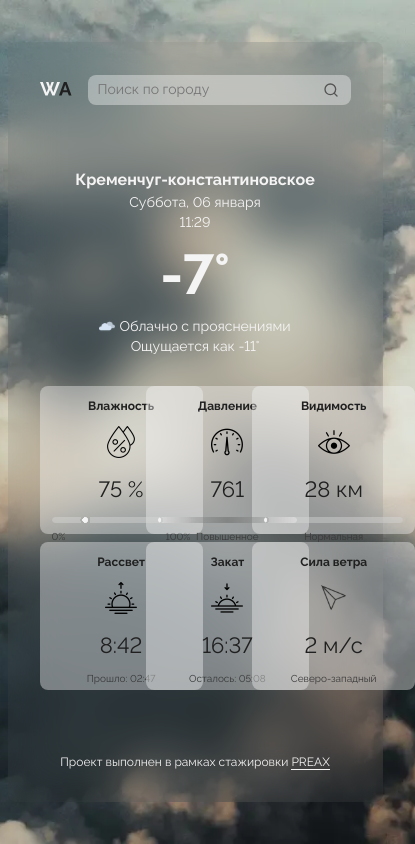
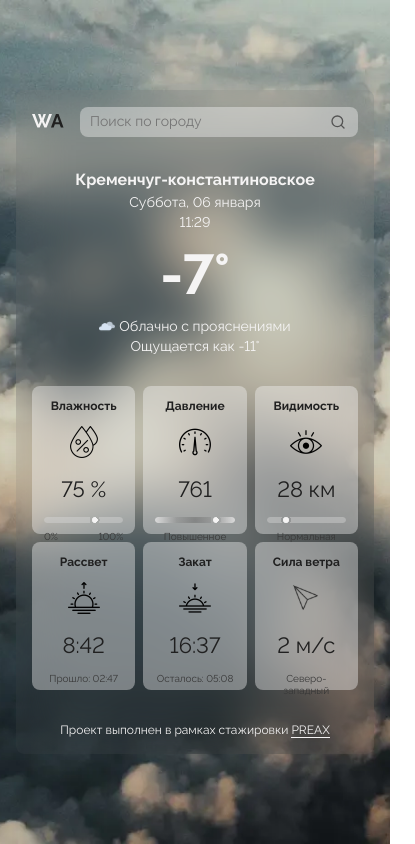
Before and after one commit to cactys/weather-app-2, a React (Create React App) app: page / in a window 390 px wide. Shown: the whole page, 415 px wide, since content can reach past the window. Built offline with nearby package versions, Linux system fonts and the light colour scheme.

Commit message:
task-done

```diff
--- a/src/components/App/App.jsx
+++ b/src/components/App/App.jsx
@@ -1,13 +1,11 @@
 import { useState } from 'react';
+import Header from '../Header/Header';
+import Main from '../Main/Main';
 import Footer from '../Footer/Footer';
-import Main from '../Main/Main';
-import Header from '../Header/Header';
 import CityCard from '../UI/CityCard/CityCard';
 import CardList from '../UI/CardList/CardList';
 import DataContext from '../../contexts/DataContext';
-
 import { articlesData, slider24Hours, slider5Days } from '../../mock/mockData';
-
 import styles from './App.module.css';
 
 function App() {
--- a/src/components/App/App.module.css
+++ b/src/components/App/App.module.css
@@ -14,3 +14,16 @@
 .container__title {
   display: none;
 }
+
+@media (max-width: 1023px) {
+  .container {
+    gap: var(--gap48);
+  }
+}
+
+@media (max-width: 640px) {
+  .container {
+    gap: calc(var(--gap-mobile) * 8);
+    padding: calc(var(--gap-mobile) * 4);
+  }
+}
--- a/src/components/Footer/Footer.module.css
+++ b/src/components/Footer/Footer.module.css
@@ -1,6 +1,6 @@
 .footer {
+  font-size: 16px;
   text-align: center;
-  font-size: 16px;
 }
 
 .footer__link {
--- a/src/components/Header/Header.jsx
+++ b/src/components/Header/Header.jsx
@@ -1,6 +1,5 @@
 import Input from '../UI/Input/Input';
 import Logo from '../UI/Logo/Logo';
-
 import styles from './Header.module.css';
 
 const Header = () => {
--- a/src/components/UI/BarValue/BarValue.jsx
+++ b/src/components/UI/BarValue/BarValue.jsx
@@ -1,28 +1,13 @@
-import { useEffect, useMemo, useState } from 'react';
 import styles from './BarValue.module.css';
 
 const BarValue = ({ title, rangeValue }) => {
-  useEffect(() => {
-    const bar = document.querySelector(`.${styles.bar}`);
-    const ellipse = document.querySelector(`.${styles.bar__ellipse}`);
-
-    bar.style.setProperty('--ellipse-position', `${rangeValue}%`);
-    ellipse.style.setProperty('--ellipse-position', `${rangeValue}%`);
-
-    return () => {
-      bar.style.removeProperty('--ellipse-position');
-      ellipse.style.removeProperty('--ellipse-position');
-    };
-  }, [rangeValue]);
-
   return (
-    <div
+    <span
       className={`${styles.bar} ${
         title === 'Давление' ? styles.bar_pressure : ''
       }`}
-    >
-      <span className={styles.bar__ellipse} />
-    </div>
+      style={{ '--ellipse-position': `${rangeValue}%` }}
+    />
   );
 };
 
--- a/src/components/UI/BarValue/BarValue.module.css
+++ b/src/components/UI/BarValue/BarValue.module.css
@@ -22,7 +22,8 @@
       rgba(218, 218, 218, 0.4) 100%);
 }
 
-.bar__ellipse {
+.bar::after {
+  content: '';
   position: absolute;
   left: calc(var(--ellipse-position) - 4px);
   display: block;
@@ -43,7 +44,7 @@
         #000 0);
   }
 
-  .bar__ellipse {
+  .bar::after {
     left: calc(var(--ellipse-position) - 3px);
     width: 6px;
     height: 6px;
--- a/src/components/UI/Card/Card.module.css
+++ b/src/components/UI/Card/Card.module.css
@@ -72,6 +72,12 @@
   margin: 0;
 }
 
+@media (max-width: 1023px) {
+  .card {
+    width: 163px;
+  }
+}
+
 @media screen and (max-width: 640px) {
   .card {
     gap: calc(var(--gap-mobile) * 3);
@@ -98,9 +104,3 @@
     line-height: var(--line-height-xs);
   }
 }
-
-@media (max-width: 1023px) {
-  .card {
-    width: 163px;
-  }
-}
--- a/src/components/UI/CardList/CardList.jsx
+++ b/src/components/UI/CardList/CardList.jsx
@@ -1,12 +1,10 @@
 import { useContext } from 'react';
 import Card from '../Card/Card';
+import DataContext from '../../../contexts/DataContext';
 import styles from './CardList.module.css';
-import DataContext from '../../../contexts/DataContext';
 
 const CardList = () => {
   const { articles } = useContext(DataContext);
-
-  console.log(articles);
 
   return (
     <ul className={styles['card-list']}>
--- a/src/components/UI/CardList/CardList.module.css
+++ b/src/components/UI/CardList/CardList.module.css
@@ -1,9 +1,9 @@
 .card-list {
-  max-width: fit-content;
-  width: 100%;
   display: grid;
   grid-template-columns: repeat(3, 1fr);
   gap: calc(var(--flex-gap) / 4);
+  width: 100%;
+  max-width: fit-content;
   color: var(--color-black);
 }
 
--- a/src/components/UI/Input/Input.jsx
+++ b/src/components/UI/Input/Input.jsx
@@ -1,8 +1,8 @@
 import { useEffect, useState } from 'react';
+import { useForm } from '../../../hooks/useForm';
 import Button from '../Button/Button';
 import SvgSprite from '../SvgSprite/SvgSprite';
 import styles from './Input.module.css';
-import { useForm } from '../../../hooks/useForm';
 
 const Input = () => {
   const [focused, setFocused] = useState(false);
--- a/src/index.css
+++ b/src/index.css
@@ -81,24 +81,12 @@ body {
   .container {
     padding: var(--padding24);
   }
-
-  .container {
-    gap: var(--gap48);
-  }
 }
 
 @media (max-width: 640px) {
   body {
+    padding: calc(var(--gap-mobile) * 4);
     font-size: var(--font-size-sm);
     line-height: var(--line-height-sm);
   }
-
-  body,
-  .container {
-    padding: calc(var(--gap-mobile) * 4);
-  }
-
-  .container {
-    gap: calc(var(--gap-mobile) * 8);
-  }
 }
```
